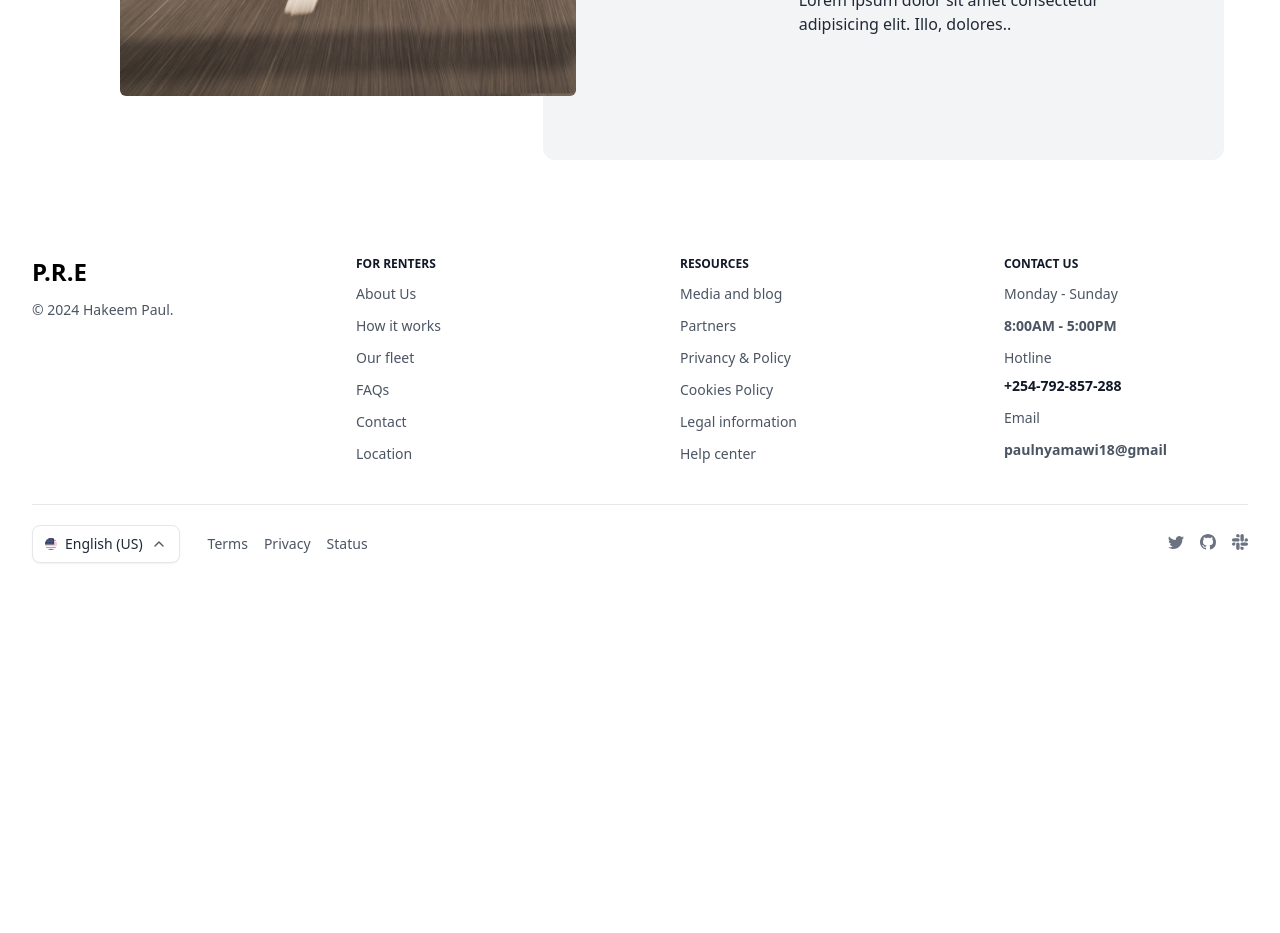
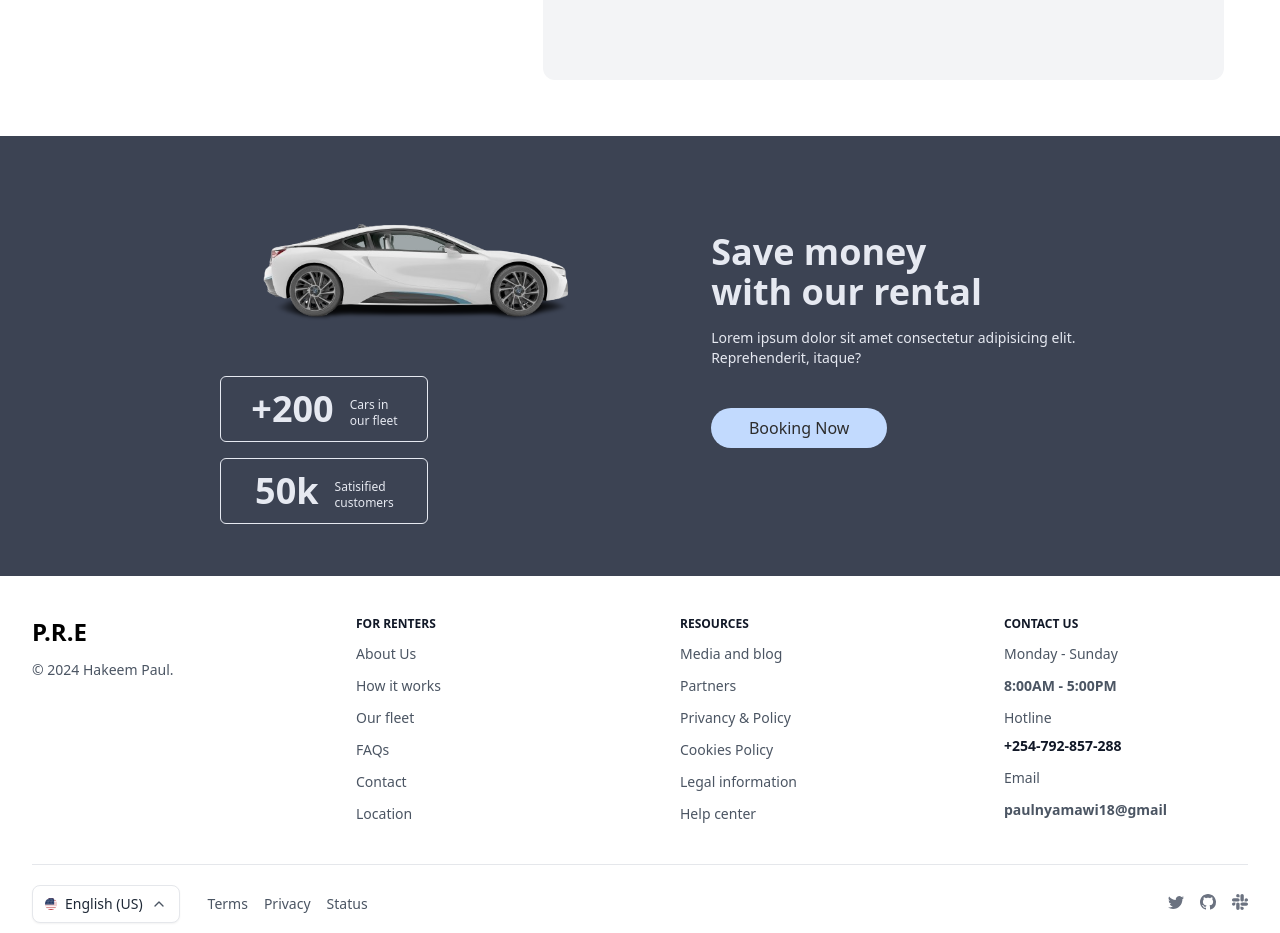
Before and after one commit to Paulhakeem/Dolph, a Nuxt app: page / in a window 1280 px wide. Shown: the part 1640-2573 px from the top of the page. Before the commit the page ends 2243 px from the top, so only its background shows below. Built offline with nearby package versions, Linux system fonts and the light colour scheme.

Commit message:
done with third part

```diff
--- /dev/null
+++ b/components/savemoney.vue
@@ -0,0 +1,56 @@
+<template>
+  <div class="bg-bg w-full h-auto">
+    <div class="flex flex-wrap justify-center gap-20 pb-32">
+      <div class="relative w-2/6">
+        <div class="absolute inset-x-0 top-0">
+          <img
+            src="../assets/images/lambo.jpg"
+            alt=""
+            class="origin-top-left"
+          />
+          <div class="flex flex-wrap gap-4 ml-4">
+            <div
+              class="flex justify-center gap-4 border border-1 border-light p-3 rounded-md w-52"
+            >
+              <p class="text-4xl font-bold text-light">+200</p>
+              <p class="text-xs text-light pt-2">
+                Cars in <br />
+                our fleet
+              </p>
+            </div>
+
+            <div
+              class="flex justify-center gap-4 border border-1 border-light p-3 rounded-md w-52"
+            >
+              <p class="text-4xl font-bold text-light">50k</p>
+              <p class="text-xs text-light pt-2">
+                Satisified <br />
+                customers
+              </p>
+            </div>
+          </div>
+        </div>
+      </div>
+
+      <div class="pt-24">
+        <h4 class="text-light font-black text-4xl text-pretty">
+          Save money <br />
+          with our rental
+        </h4>
+        <p class="text-light pt-4 text-sm text-pretty">
+          Lorem ipsum dolor sit amet consectetur adipisicing elit. <br />
+          Reprehenderit, itaque?
+        </p>
+        <button
+          class="bg-light-blue rounded-full p-2 w-44 mt-10 text-md font-medium text-heading"
+        >
+          Booking Now
+        </button>
+      </div>
+    </div>
+  </div>
+</template>
+
+<script setup></script>
+
+<style lang="scss" scoped></style>
--- a/pages/index.vue
+++ b/pages/index.vue
@@ -26,7 +26,7 @@
               <div class="px-2">
                 <input
                   type="text"
-                  class="w-full ring-0 border-b-2 border-b-heading px-2 outline-none first-letter:uppercase"
+                  class="w-full ring-0 border-b-2 border-b-heading px-2 outline-none first-letter:uppercase caret-blue"
                 />
               </div>
             </div>
@@ -40,7 +40,7 @@
               <div class="px-2">
                 <input
                   type="text"
-                  class="w-full ring-0 border-b-2 border-b-heading px-2 outline-none first-letter:uppercase"
+                  class="w-full ring-0 border-b-2 border-b-heading px-2 outline-none first-letter:uppercase caret-blue"
                 />
               </div>
             </div>
@@ -54,7 +54,7 @@
               <div class="px-2">
                 <input
                   type="text"
-                  class="w-full ring-0 border-b-2 border-b-heading px-2 outline-none first-letter:uppercase"
+                  class="w-full ring-0 border-b-2 border-b-heading px-2 outline-none first-letter:uppercase caret-blue"
                 />
               </div>
             </div>
@@ -68,7 +68,7 @@
               <div class="px-2">
                 <input
                   type="text"
-                  class="w-full ring-0 border-b-2 border-b-heading px-2 outline-none uppercase"
+                  class="w-full ring-0 border-b-2 border-b-heading px-2 outline-none uppercase caret-blue"
                 />
               </div>
             </div>
@@ -100,6 +100,7 @@
 
    <div>
     <whyus/>
+     <savemoney/>
    </div>
   </div>
 </template>
```
Also changed, not shown: assets/images/buggati.jpg, assets/images/lambo.jpg (added).
